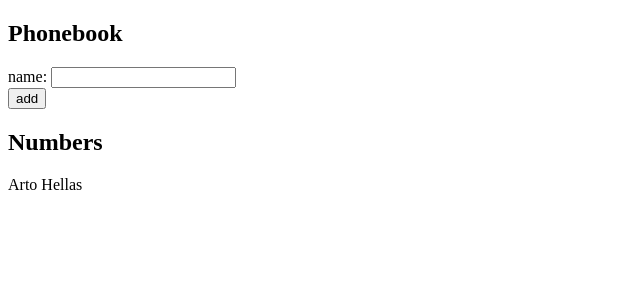
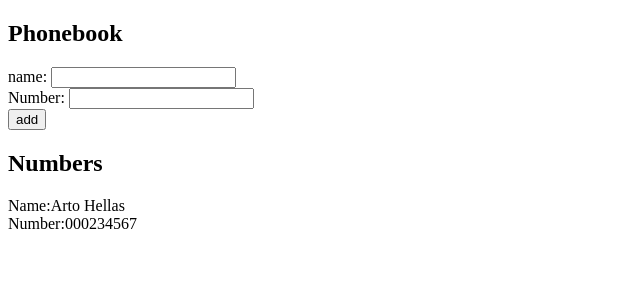
Before and after one commit to Ademola101/PhoneBook, a React (Create React App) app: page / in a window 1280 px wide. Shown: the top 300 px of the page, without its empty margins (0-640 px from the left). Built offline with nearby package versions, Linux system fonts and the light colour scheme.

Commit message:
add number

```diff
--- a/src/App.js
+++ b/src/App.js
@@ -3,21 +3,33 @@ import Phone from "./components/Phone";
 
 function App() {
 
-  const [Person, setPerson] = useState([ { name: 'Arto Hellas' }
+  const [Person, setPerson] = useState([ { name: 'Arto Hellas', number: "000234567" }
 ])
 
 
 
-  const [newName, setNewName] = useState( "")
+  const [newName, setNewName] = useState( {name: "", number:""})
 
   const addPerson = (e) => {
     e.preventDefault()
+
+
   const personObject = {
-  name: newName
+  name: newName.name,
+  number: newName.number
 };
+const currentName = Person.filter((person) => person.name === personObject.name)
 
+if (currentName.length === 0) {
   setPerson(Person.concat(personObject))
-console.log(Person);
+}
+
+else{
+  alert(`${personObject.name} already exist in the Phonebook`)
+}
+
+
+
 
   }
   return (<>
@@ -25,7 +37,11 @@ console.log(Person);
   <h2>Phonebook</h2>
       <form onSubmit={addPerson}>
         <div>
-          name: <input value={newName} onChange={(e) => { console.log(e.target.value); setNewName(e.target.value); }} />
+          name: <input value={newName.name} onChange={(e) => { console.log(e.target.value); setNewName({...newName, name: e.target.value}); }} />
+        </div>
+        <div>
+
+          Number: <input value={newName.number} onChange = {(e) => setNewName({...newName, number: e.target.value})}/>
         </div>
         <div>
           <button type="submit">add</button>
--- a/src/components/Phone.jsx
+++ b/src/components/Phone.jsx
@@ -1,10 +1,15 @@
 import React from 'react'
 
 export default function Phone({person}) {
-  return (
-    <div>
+  return ( <>
+    <div> Name:
 
 {person.name}
     </div>
+<div>
+Number:
+  {person.number}
+</div>
+    </>
   )
 }
```
